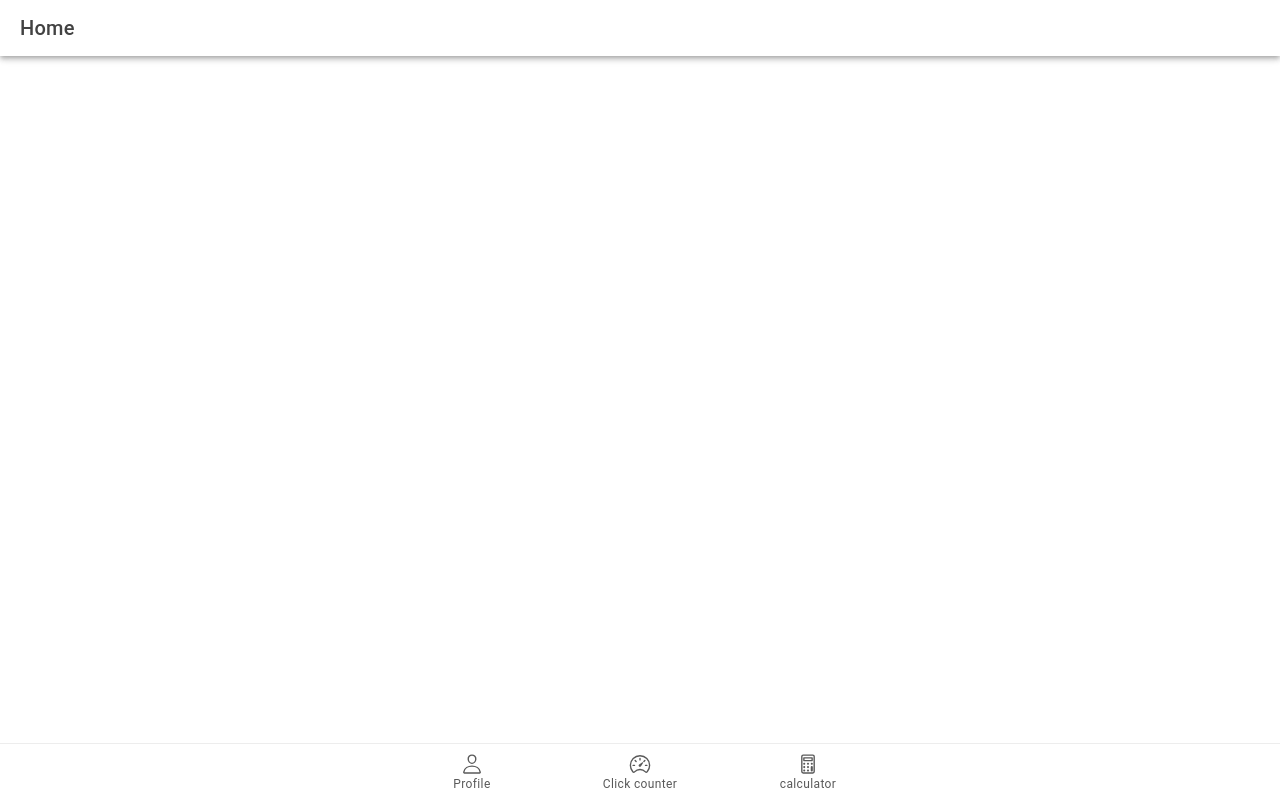
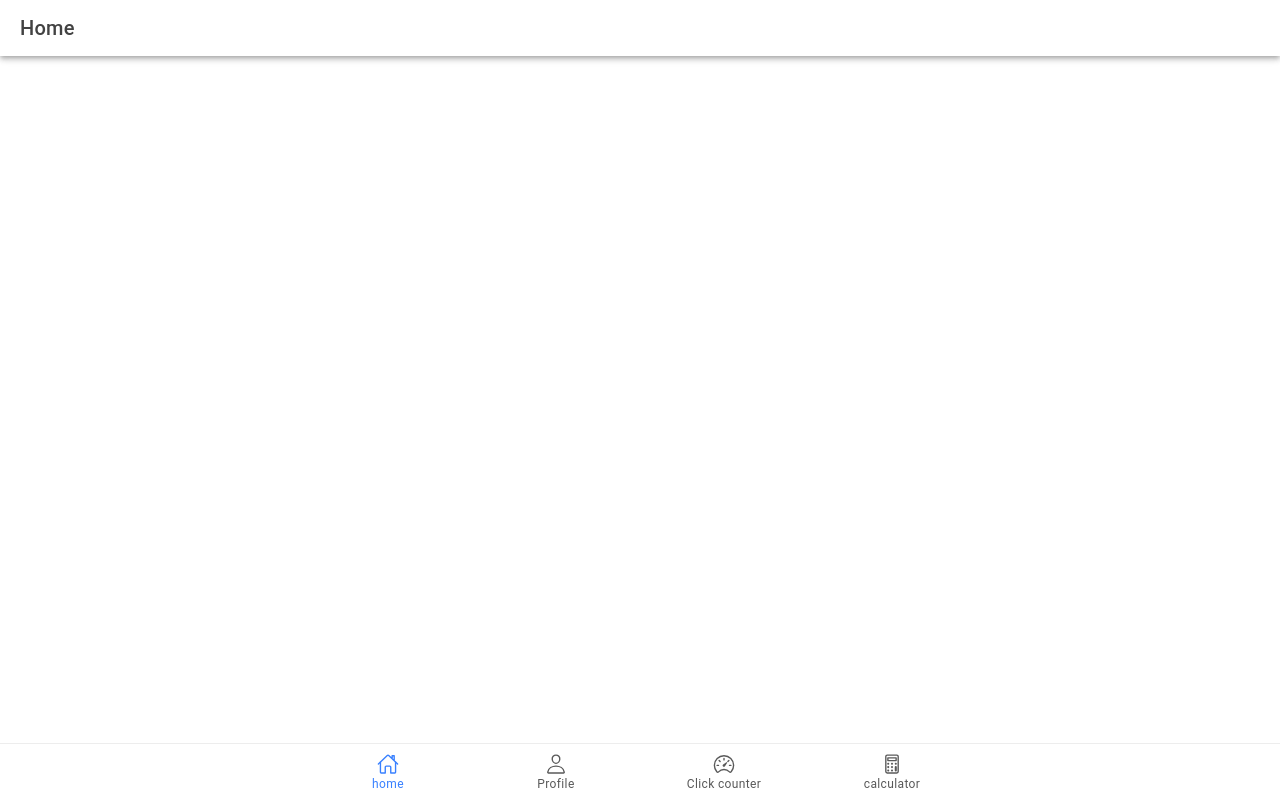
Before and after one commit to Hazeljoy08/ion-t-collantes, a React (Vite) app: page /home in a window 1280 px wide. Built offline with nearby package versions, Linux system fonts and the light colour scheme.

Commit message:
added homepage

```diff
--- a/src/App.tsx
+++ b/src/App.tsx
@@ -10,7 +10,7 @@
   setupIonicReact
 } from '@ionic/react';
 import { IonReactRouter } from '@ionic/react-router';
-import { calculatorOutline, ellipse, personOutline, speedometerOutline, square, triangle } from 'ionicons/icons';
+import { calculatorOutline, ellipse, homeOutline, personOutline, speedometerOutline, square, triangle } from 'ionicons/icons';
 
 // Home resources
 import Home from './pages/home';
@@ -63,12 +63,20 @@
             <Tab3 />
           </Route>
           <Route exact path="/">
-            <Redirect to="/tab1" />
+            <Redirect to="/home" />
           </Route>
 
         </IonRouterOutlet>
 
-       <IonTabBar slot="bottom">
+        <IonTabBar slot="bottom">
+          {/* Home Tab Button */}
+          <IonTabButton tab="home" href="/home">
+            <IonIcon aria-hidden="true" icon={homeOutline} />
+            <IonLabel>home</IonLabel>
+          </IonTabButton>
+
+
+
           {/* Home Tab Button */}
           <IonTabButton tab="tab1" href="/tab1">
             <IonIcon aria-hidden="true" icon={personOutline} />
```
